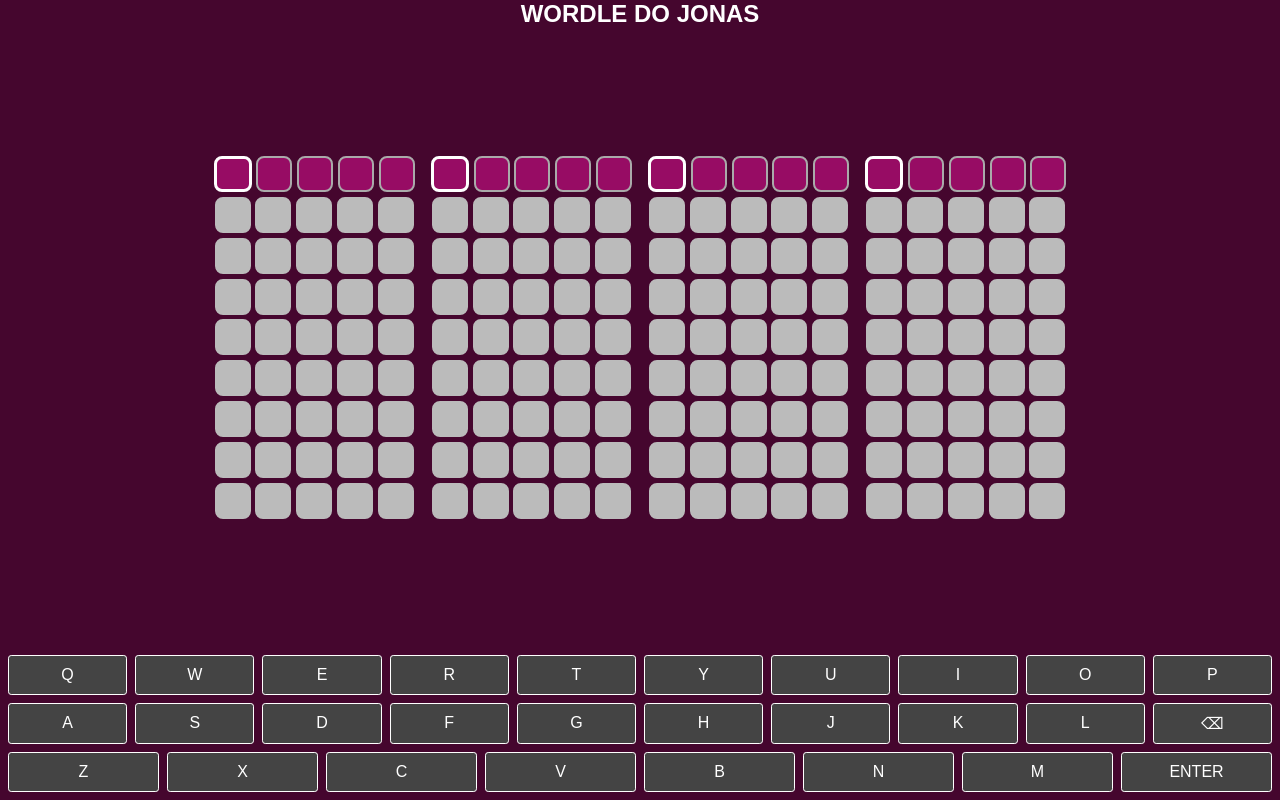
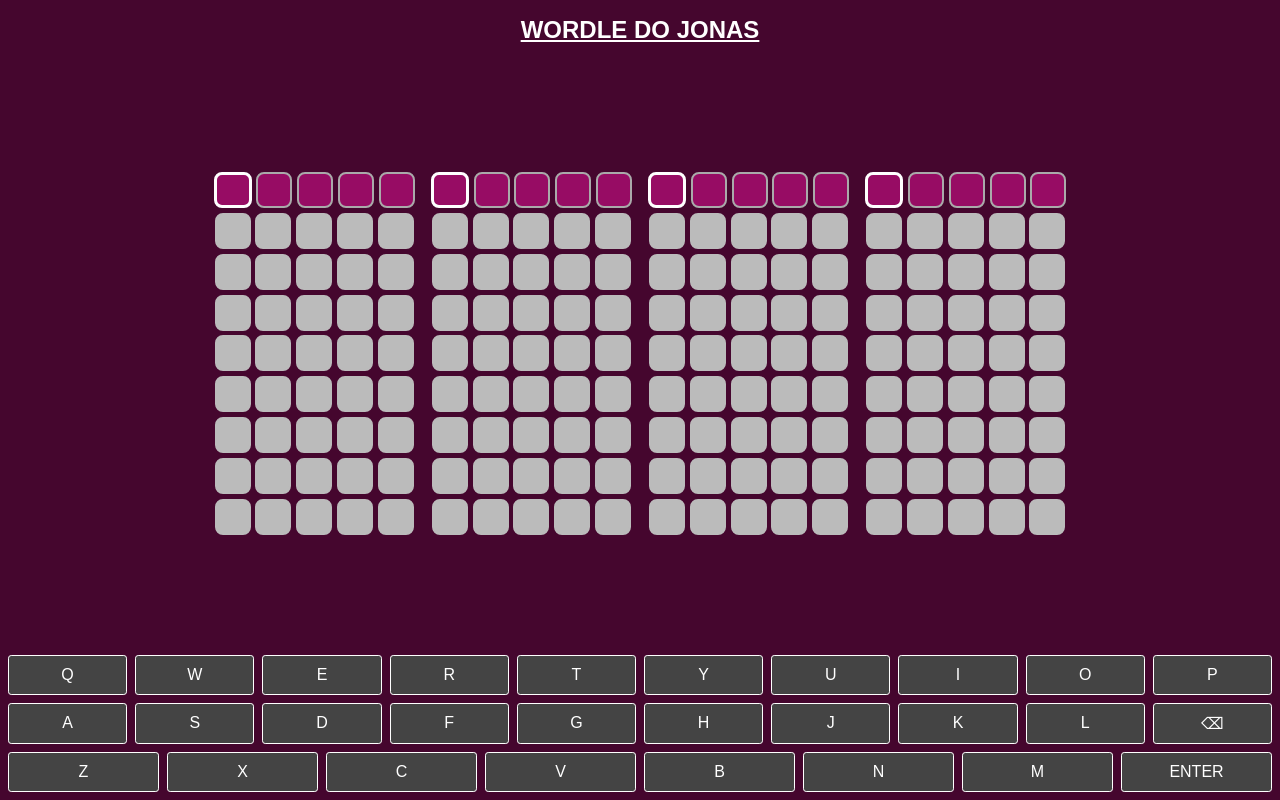
Before and after one commit to jonas-duarte/wordle, an Angular app: page /ptbr4 in a window 1280 px wide. Built offline with nearby package versions, Linux system fonts and the light colour scheme; a web font is replaced by a local one.

Commit message:
routing to home

```diff
--- a/src/app/games/ptbr-four/ptbr-four.component.html
+++ b/src/app/games/ptbr-four/ptbr-four.component.html
@@ -1,6 +1,6 @@
 <div class="container">
 
-  <div class="header">WORDLE DO JONAS</div>
+  <a class="header" href="/">WORDLE DO JONAS</a>
 
   <div class="boards">
     <div>
--- a/src/app/games/ptbr-four/ptbr-four.component.scss
+++ b/src/app/games/ptbr-four/ptbr-four.component.scss
@@ -12,6 +12,8 @@
   color: #fff;
   font-size: 1.5rem;
   font-weight: bold;
+  padding-top: 1rem;
+  padding-bottom: 1rem;
 }
 
 .boards,
--- a/src/app/games/ptbr-one/ptbr-one.component.html
+++ b/src/app/games/ptbr-one/ptbr-one.component.html
@@ -1,6 +1,6 @@
 <div class="container">
 
-  <div class="header">WORDLE DO JONAS</div>
+  <a class="header" href="/">WORDLE DO JONAS</a>
 
   <app-wordle-board [board]=board [inputManager]=inputManager></app-wordle-board>
 
--- a/src/app/games/ptbr-one/ptbr-one.component.scss
+++ b/src/app/games/ptbr-one/ptbr-one.component.scss
@@ -13,4 +13,6 @@
   color: #fff;
   font-size: 1.5rem;
   font-weight: bold;
+  padding-top: 1rem;
+  padding-bottom: 1rem;
 }
--- a/src/app/games/ptbr-two/ptbr-two.component.html
+++ b/src/app/games/ptbr-two/ptbr-two.component.html
@@ -1,6 +1,6 @@
 <div class="container">
 
-  <div class="header">WORDLE DO JONAS</div>
+  <a class="header" href="/">WORDLE DO JONAS</a>
 
   <div class="boards">
     <app-wordle-board [board]=board1 [inputManager]=inputManager></app-wordle-board>
--- a/src/app/games/ptbr-two/ptbr-two.component.scss
+++ b/src/app/games/ptbr-two/ptbr-two.component.scss
@@ -13,6 +13,8 @@
   color: #fff;
   font-size: 1.5rem;
   font-weight: bold;
+  padding-top: 1rem;
+  padding-bottom: 1rem;
 }
 
 .boards {
```
